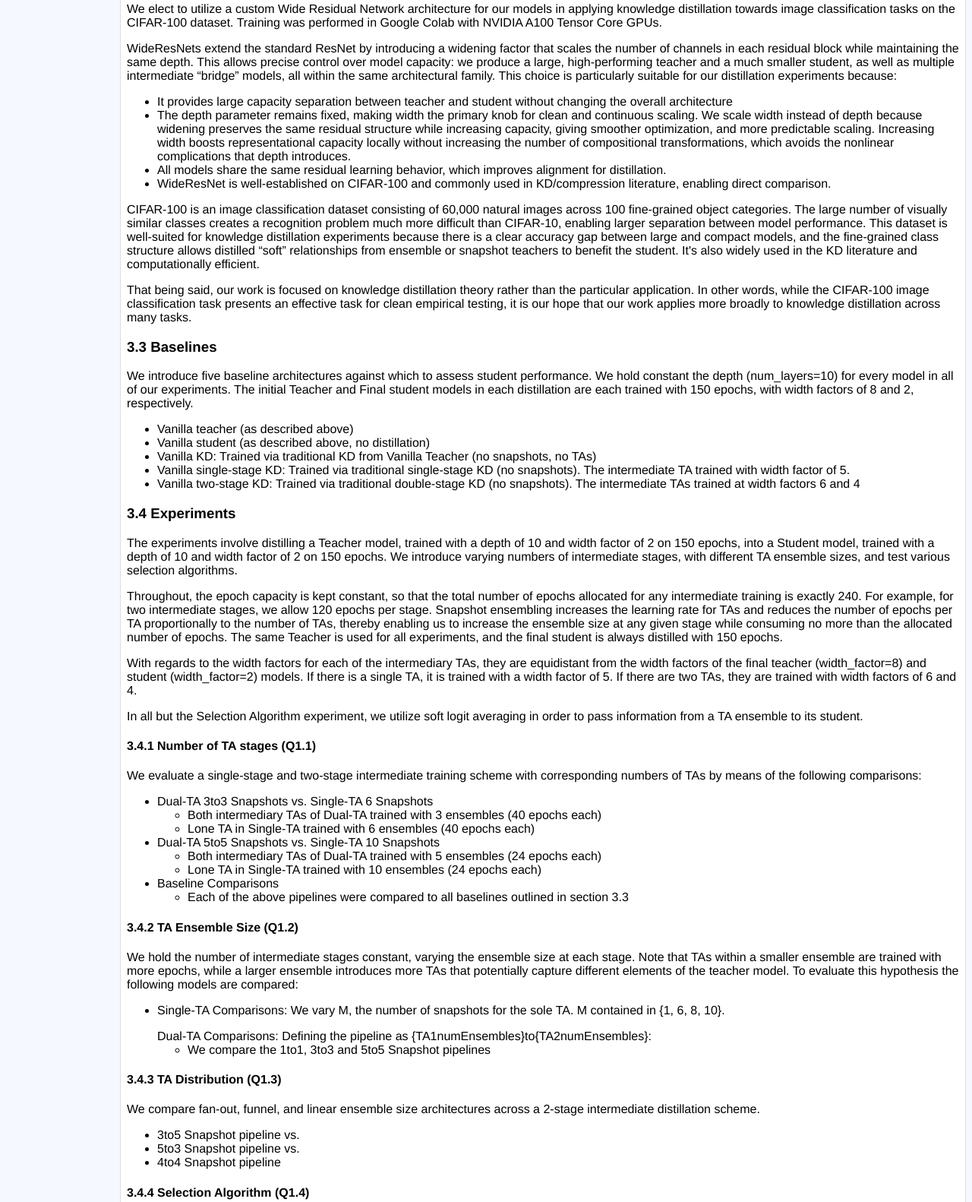
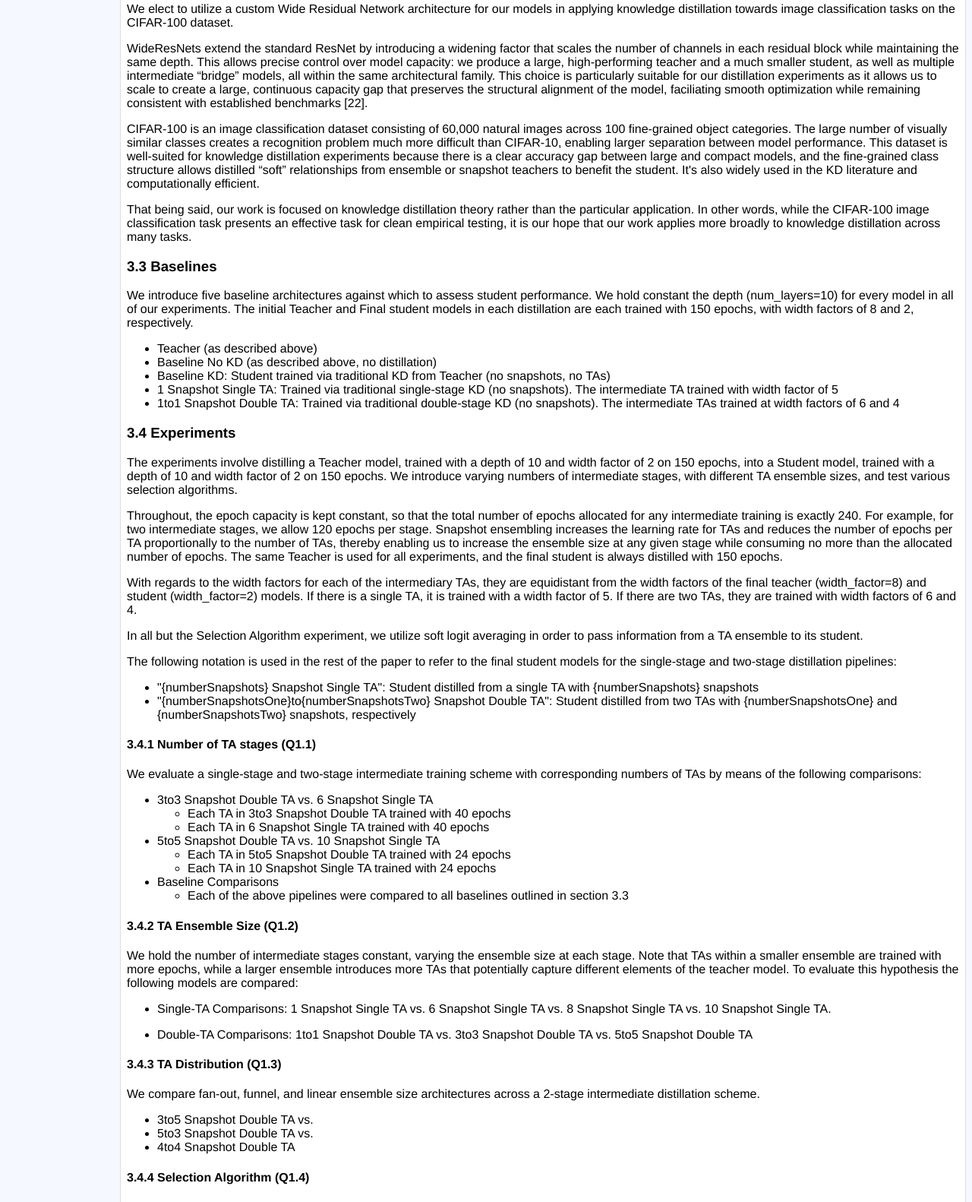
Before and after one commit to seanchuck/6.7960-EnsembleReductionKD-Blog, a plain HTML site: page index.html in a window 1280 px wide. Shown: the part 2313-3895 px from the top of the page at 76% size. Drawn offline with nearby package versions, Linux system fonts and the light colour scheme.

Commit message:
cut down section 3

```diff
--- a/index.html
+++ b/index.html
@@ -374,26 +374,18 @@
 					<div style="margin-bottom: 16px;">
 
 						We elect to utilize a custom Wide Residual Network architecture for our models in applying knowledge distillation
-						towards image classification tasks on the CIFAR-100 dataset. Training was performed in Google Colab with NVIDIA A100
-						Tensor Core GPUs.
+						towards image classification tasks on the CIFAR-100 dataset.
 					</div>
 
 					<div style="margin-bottom: 16px;">
 						WideResNets extend the standard ResNet by introducing a widening factor that scales the number of channels in each
 						residual block while maintaining the same depth. This allows precise control over model capacity: we produce a large,
 						high-performing teacher and a much smaller student, as well as multiple intermediate “bridge” models, all within the
-						same architectural family. This choice is particularly suitable for our distillation experiments because:
+						same architectural family. This choice is particularly suitable for our distillation experiments as it allows us to scale
+						to create a large, continuous capacity gap that preserves the structural alignment of the model, faciliating
+						 smooth optimization while remaining consistent with established benchmarks [22].
 					</div>
-		<ul>
-			<li>It provides large capacity separation between teacher and student without changing the overall architecture</li>
-			<li>The depth parameter remains fixed, making width the primary knob for clean and continuous scaling. We scale width
-			instead of depth because widening preserves the same residual structure while increasing capacity, giving smoother
-			optimization, and more predictable scaling. Increasing width boosts representational capacity locally without increasing
-			the number of compositional transformations, which avoids the nonlinear complications that depth introduces.
-			</li>
-			<li>All models share the same residual learning behavior, which improves alignment for distillation.</li>
-			<li>WideResNet is well-established on CIFAR-100 and commonly used in KD/compression literature, enabling direct comparison.</li>
-		</ul>
+
 		<div style="margin-bottom: 16px;">
 			CIFAR-100 is an image classification dataset consisting of 60,000 natural images across 100 fine-grained object
 			categories. The large number of visually similar classes creates a recognition problem much more difficult than
@@ -416,13 +408,13 @@
 			(num_layers=10) for every model in all of our experiments. The initial Teacher and Final student models in each
 			distillation are each trained with 150 epochs, with width factors of 8 and 2, respectively.
 			<ul>
-				<li>Vanilla teacher (as described above)</li>
-				<li>Vanilla student (as described above, no distillation)</li>
-				<li>Vanilla KD: Trained via traditional KD from Vanilla Teacher (no snapshots, no TAs)</li>
-				<li>Vanilla single-stage KD: Trained via traditional single-stage KD (no snapshots). The intermediate TA trained with width
-				factor of 5.</li>
-				<li>Vanilla two-stage KD: Trained via traditional double-stage KD (no snapshots). The intermediate TAs trained at width
-				factors 6 and 4</li>
+				<li>Teacher (as described above)</li>
+				<li>Baseline No KD (as described above, no distillation)</li>
+				<li>Baseline KD: Student trained via traditional KD from Teacher (no snapshots, no TAs)</li>
+				<li>1 Snapshot Single TA: Trained via traditional single-stage KD (no snapshots). The intermediate TA trained with width
+				factor of 5</li>
+				<li>1to1 Snapshot Double TA: Trained via traditional double-stage KD (no snapshots). The intermediate TAs trained at width
+				factors of 6 and 4</li>
 
 			</ul>
 
@@ -453,22 +445,28 @@
 			ensemble to its student.
 		</div>
 
+		The following notation is used in the rest of the paper to refer to the final student models for the single-stage and two-stage distillation pipelines:
+		<ul>
+			<li>"{numberSnapshots} Snapshot Single TA": Student distilled from a single TA with {numberSnapshots} snapshots</li>
+			<li>"{numberSnapshotsOne}to{numberSnapshotsTwo} Snapshot Double TA": Student distilled from two TAs with {numberSnapshotsOne} and {numberSnapshotsTwo} snapshots, respectively</li>
+		</ul>
+
 				<h4>3.4.1 Number of TA stages (Q1.1)</h4>
 				We evaluate a single-stage and two-stage intermediate training scheme with corresponding numbers of TAs by means of the
 				following comparisons:
 
 				<ul>
-					<li>Dual-TA 3to3 Snapshots vs. Single-TA 6 Snapshots
+					<li>3to3 Snapshot Double TA vs. 6 Snapshot Single TA
 						<ul>
-							<li>Both intermediary TAs of Dual-TA trained with 3 ensembles (40 epochs each)</li>
-							<li>Lone TA in Single-TA trained with 6 ensembles (40 epochs each)</li>
+							<li>Each TA in 3to3 Snapshot Double TA trained with 40 epochs</li>
+							<li>Each TA in 6 Snapshot Single TA trained with 40 epochs</li>
 						</ul>
 					</li>
 
-					<li>Dual-TA 5to5 Snapshots vs. Single-TA 10 Snapshots
+					<li>5to5 Snapshot Double TA vs. 10 Snapshot Single TA
 						<ul>
-							<li>Both intermediary TAs of Dual-TA trained with 5 ensembles (24 epochs each)</li>
-							<li>Lone TA in Single-TA trained with 10 ensembles (24 epochs each)</li>
+							<li>Each TA in 5to5 Snapshot Double TA trained with 24 epochs</li>
+							<li>Each TA in 10 Snapshot Single TA trained with 24 epochs</li>
 						</ul>
 					</li>
 
@@ -487,12 +485,10 @@
 				different elements of the teacher model. To evaluate this hypothesis the following models are compared:
 
 				<ul>
-					<li>Single-TA Comparisons: We vary M, the number of snapshots for the sole TA. M contained in {1, 6, 8, 10}.</li>
+					<li>Single-TA Comparisons: 1 Snapshot Single TA vs. 6 Snapshot Single TA vs. 8 Snapshot Single TA vs. 10 Snapshot Single TA.</li>
 				</ul>
-				<ul>Dual-TA Comparisons: Defining the pipeline as {TA1numEnsembles}to{TA2numEnsembles}:
-					<ul>
-						<li>We compare the 1to1, 3to3 and 5to5 Snapshot pipelines</li>
-					</ul>
+				<ul>
+					<li>Double-TA Comparisons: 1to1 Snapshot Double TA vs. 3to3 Snapshot Double TA vs. 5to5 Snapshot Double TA</li>
 				</ul>
 
 
@@ -500,9 +496,9 @@
 				We compare fan-out, funnel, and linear ensemble size architectures across a 2-stage intermediate distillation scheme.
 
 				<ul>
-					<li>3to5 Snapshot pipeline vs.</li>
-					<li>5to3 Snapshot pipeline vs.</li>
-					<li>4to4 Snapshot pipeline</li>
+					<li>3to5 Snapshot Double TA vs.</li>
+					<li>5to3 Snapshot Double TA vs.</li>
+					<li>4to4 Snapshot Double TA</li>
 
 				</ul>
 
@@ -538,19 +534,6 @@
 			pipelines.
 
 		</div>
-
-		<div style="margin-bottom: 16px;">
-			We compare each of the final distilled students to each other, as well as the two aforementioned baseline conditions. In
-			general, we use the following heuristics for each of the statistics to determine superior “student performance”:
-			Top1/Top5 accuracy, output agreement, area under the curve are directly proportional to student performance, while
-			calibration KL-divergence are inversely proportional.
-		</div>
-
-		<div style="margin-bottom: 16px;">
-			While not all metrics are discussed in the results sections, we include a comprehensive report of these statistics in
-			the Appendix.
-		</div>
-
 		    </div>
 		</div>
 
```
